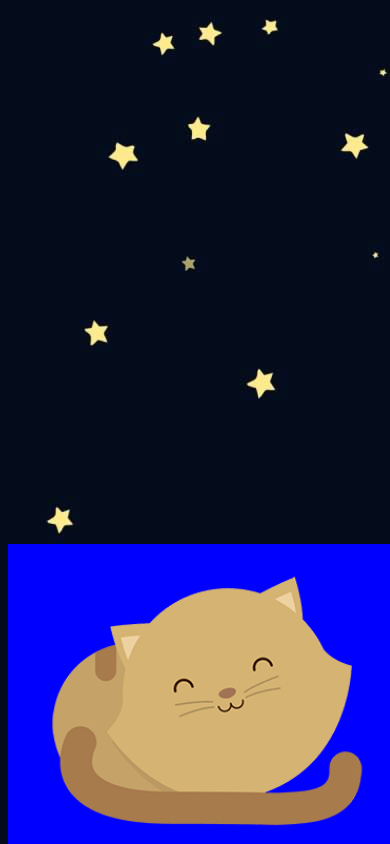
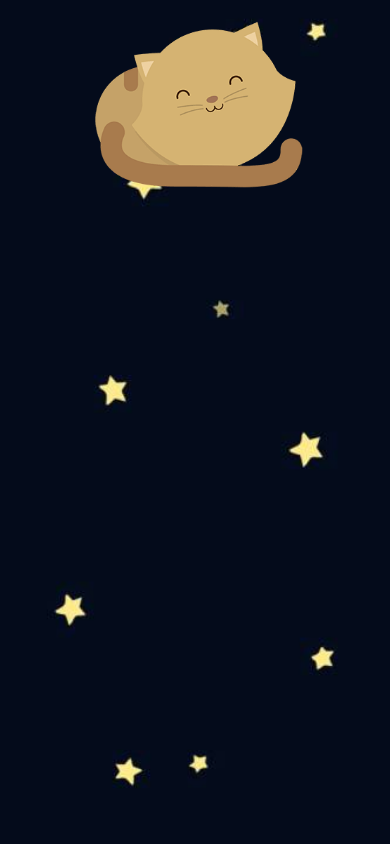
Before and after one commit to carocromatica/gatito, a plain HTML site: page index.html in a window 390 px wide. Drawn offline with Linux system fonts and the light colour scheme.

Commit message:
se corrige fondo, ahora no se ven espacios blancos

```diff
--- a/style.css
+++ b/style.css
@@ -1,14 +1,19 @@
 body {
 
-    background-image: url('img/sunny.jpg');
+
 }
 
 #container {
-    margin: auto;
-    width: 99%;
-    background-color: blue;
-    position: absolute;
-    bottom: 0px;
+    width: 100%;
+min-height: 100%;
+height: auto !important;
+position: fixed;
+top:0;
+left:0;
+
+    background-image: url('img/sunny.jpg');
+    background-repeat: no-repeat;
+    background-size: cover;
 
   }
 
@@ -18,7 +23,7 @@ body {
         background-repeat: no-repeat;
         background-size: contain;
         background-position: center;
-        margin-bottom: 0 px;
+        bottom: 0px;
     }
 
 
@@ -29,7 +34,7 @@ body {
 
   @media (min-width: 768px) and (max-width: 1024px) {
 
-    body {background-image: url('img/dawn.png');}
+    #container {background-image: url('img/dawn.png');}
     #cat { height: 300px;
         background-image: url('img/medium.png');}
 
@@ -37,7 +42,7 @@ body {
 
   @media (min-width: 768px) and (max-width: 1024px) and (orientation: landscape) {
 
-    body {background-image: url('img/dawn.png');}
+    #container {background-image: url('img/dawn.png');}
     #cat { height: 300px;
         background-image: url('img/medium.png');}
 
@@ -47,7 +52,8 @@ body {
   @media (min-width: 481px) and (max-width: 767px) {
 
 
-    body {background-image: url('img/night.jpg');}
+    #container {background-image: url('img/night.jpg');
+        background-size:cover;}
     #cat { height: 300px;
         background-image: url('img/small.png');}
 
@@ -55,11 +61,11 @@ body {
 
 
 
-  @media (min-width: 320px) and (max-width: 480px) {
+  @media (min-width: 320px) and (max-width: 480px){
 
 
-    body {background-image: url('img/night.jpg');}
-    #cat { height: 300px;
+    #container {background-image: url('img/night.jpg');}
+    #cat { height: 200px;
         background-image: url('img/small.png');}
 
 
```
